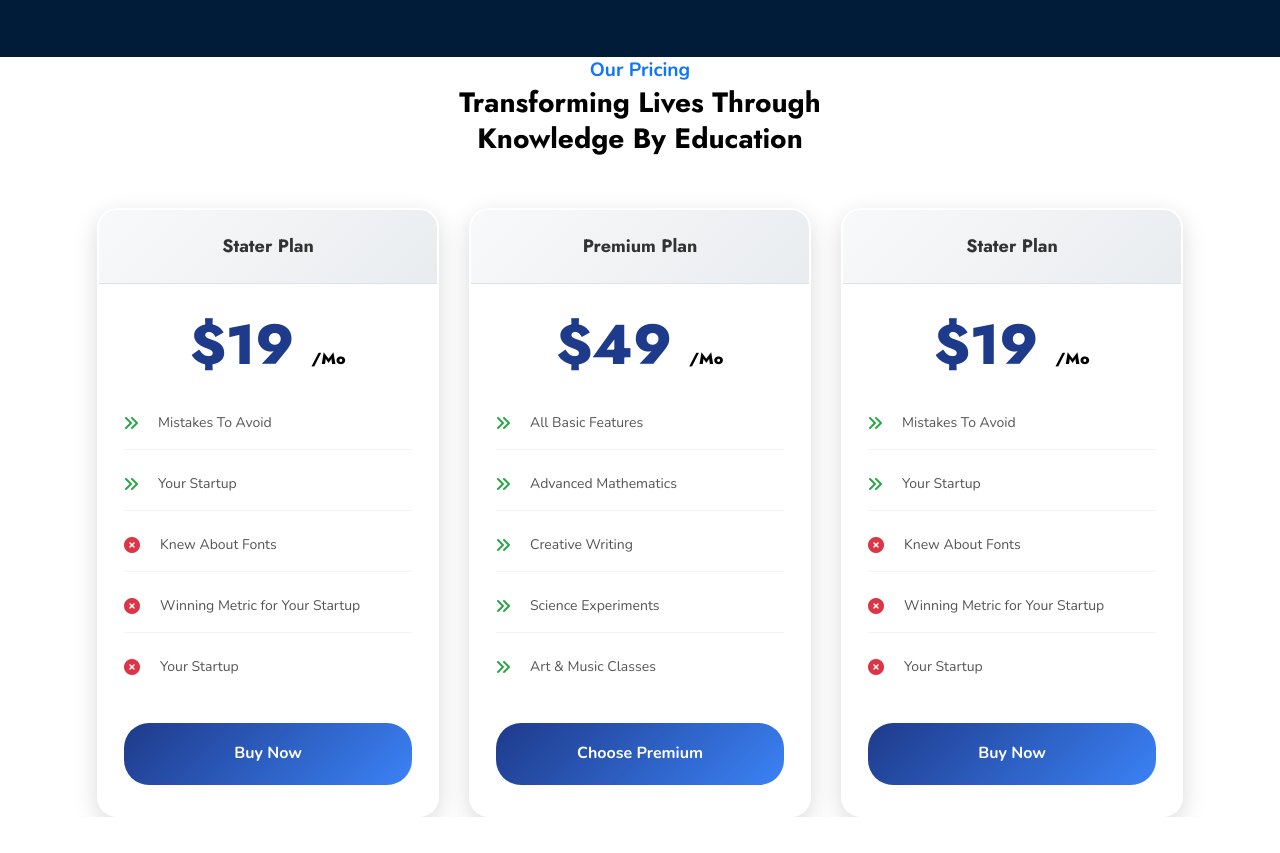
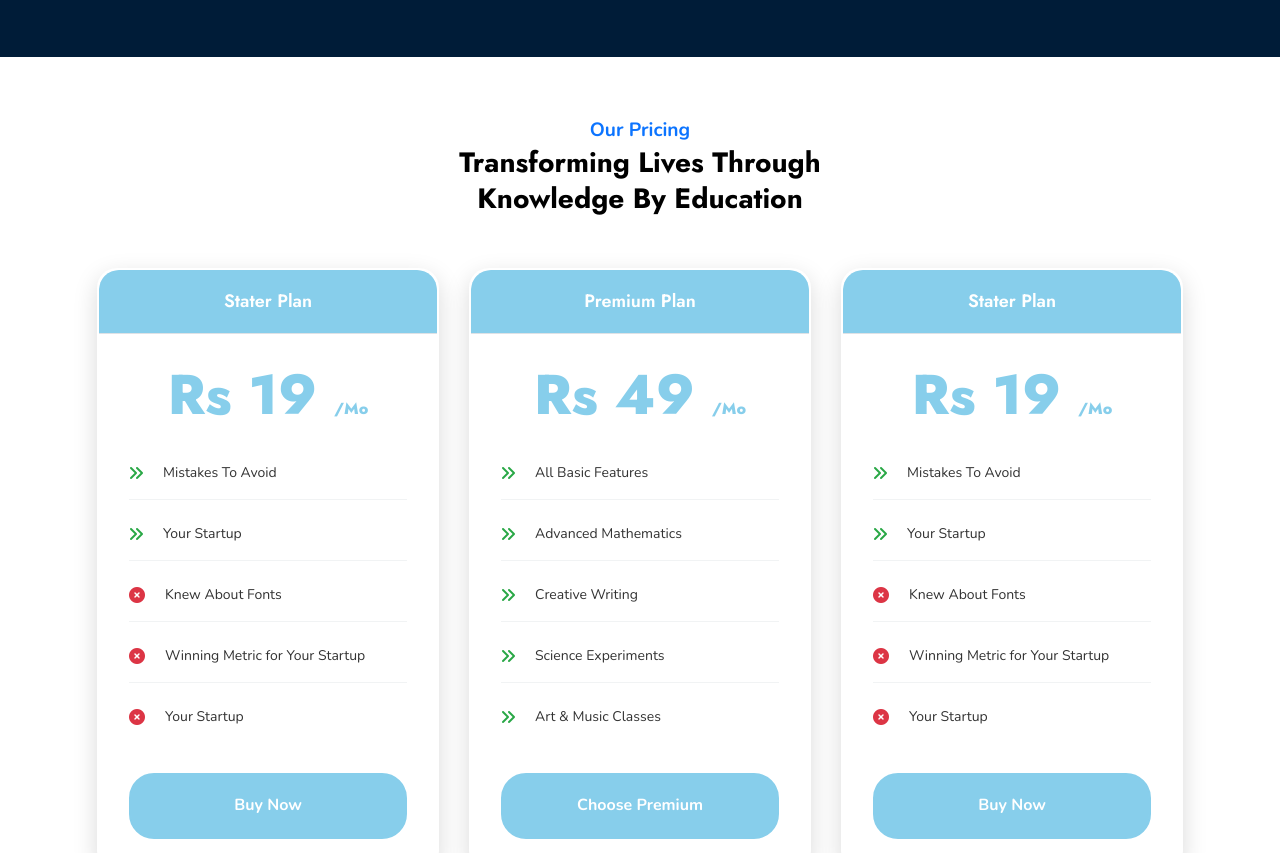
Before and after one commit to ptwotechnologies/Edtech, a plain HTML site: page pricing.html in a window 1280 px wide. Shown: the part 484-1337 px from the top of the page. Drawn offline with nearby package versions, Linux system fonts and the light colour scheme.

Commit message:
Minor UI fixes

```diff
--- a/pricing.html
+++ b/pricing.html
@@ -71,6 +71,71 @@
             height: 100%;
             display: flex;
             flex-direction: column;
+        }
+
+        /* Pricing tile heading styles - light blue background with white text */
+        .pricing-items .pricing-head {
+            background: #87CEEB;
+            /* Light blue background */
+            color: white;
+            /* White text */
+            padding: 20px;
+            margin: 0;
+            text-align: center;
+            font-weight: 600;
+            font-size: 18px;
+            border-radius: 20px 20px 0 0;
+        }
+
+        /* Pricing body text styles - white background with dark text */
+        .pricing-items .pricing-body {
+            background: white;
+            /* White background */
+            color: #333;
+            /* Dark text for readability */
+            padding: 30px;
+            flex: 1;
+            display: flex;
+            flex-direction: column;
+        }
+
+        /* Add gap between blue header and pricing section */
+        .pricing-section {
+            margin-top: 60px;
+        }
+
+        /* Add gap between pricing title and pricing tiles */
+        .pricing-title-area {
+            margin-bottom: 50px;
+        }
+
+        /* Price title styling */
+        .pricing-items .price-title {
+            color: #87CEEB !important;
+            /* Light blue to match heading */
+        }
+
+        .pricing-items .mos {
+            color: #87CEEB !important;
+            /* Light blue to match heading */
+        }
+
+        /* Pricing list items styling */
+        .pricing-items .pricing-listing li {
+            color: #333;
+        }
+
+        /* Theme button styling for better contrast */
+        .pricing-items .theme-btn {
+            background: #87CEEB;
+            color: white;
+            border: 2px solid #87CEEB;
+            transition: all 0.3s ease;
+        }
+
+        .pricing-items .theme-btn:hover {
+            background: transparent;
+            color: #87CEEB;
         }
 
         .pricing-items:hover {
@@ -408,9 +473,9 @@
     <!-- Breadcrumnd Banner Start -->
 
     <!-- Pricing Section Start -->
-    <section class="pricing-sectionv position-relative fix space-bottom" style="margin-bottom: 80px;">
+    <section class="pricing-section position-relative fix space-bottom" style="margin-bottom: 80px;">
         <div class="container">
-            <div class="row justify-content-center mb-60">
+            <div class="row justify-content-center mb-60 pricing-title-area">
                 <div class="col-lg-6">
                     <div class="section-title text-center">
                         <span class="sub-title wow fadeInUp p5-clr">
@@ -430,7 +495,7 @@
                         </h4>
                         <div class="pricing-body">
                             <h1 class="price-title p4-clr mb-30">
-                                $19
+                                Rs 19
                                 <span class="mos black">
                                     /mo
                                 </span>
@@ -474,7 +539,7 @@
                         </h4>
                         <div class="pricing-body">
                             <h1 class="price-title p4-clr mb-30">
-                                $49
+                                Rs 49
                                 <span class="mos black">
                                     /mo
                                 </span>
@@ -518,7 +583,7 @@
                         </h4>
                         <div class="pricing-body">
                             <h1 class="price-title p4-clr mb-30">
-                                $19
+                                Rs 19
                                 <span class="mos black">
                                     /mo
                                 </span>
```
